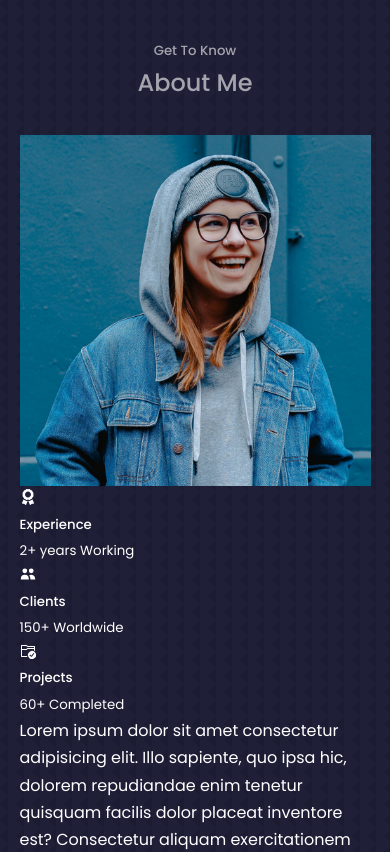
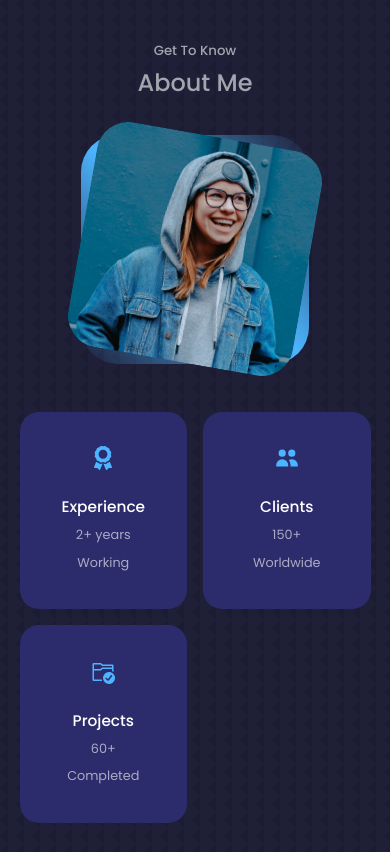
Before and after one commit to demix007/portfolio-website, a React (Create React App) app: page / in a window 390 px wide. Shown: the part 900-1752 px from the top of the page. Built offline with nearby package versions, Linux system fonts and the light colour scheme.

Commit message:
Add stylings to the about section

```diff
--- a/src/components/about/about.css
+++ b/src/components/about/about.css
@@ -0,0 +1,109 @@
+.about__container {
+    display: grid;
+    grid-template-columns: 35% 50%;
+    gap: 15%;
+}
+
+.about__me {
+    width: 100%;
+    aspect-ratio: 1/1;
+    border-radius: 2.3rem;
+    background: linear-gradient(
+        45deg,
+        transparent,
+        var(--color-primary),
+        transparent
+    );
+    display: grid;
+    place-items: center;
+}
+
+.about__me img {
+    border-radius: 2rem;
+    overflow: hidden;
+    transform: rotate(10deg);
+    transition: var(--transition);
+}
+
+.about__me img:hover {
+    transform: rotate(0);
+}
+
+.about__cards {
+    display: grid;
+    grid-template-columns: repeat(3, 1fr);
+    gap: 1.6rem;
+}
+
+.about__card {
+    background: var(--color-bg-variant);
+    border: 1px solid transparent;
+    border-radius: 1.2rem;
+    padding: 2.1rem;
+    text-align: center;
+}
+
+.about__card:hover {
+    background: transparent;
+    background-color: var(--color-primary-variant);
+    cursor: default;
+}
+
+.about__icon {
+    color: var(--color-primary);
+    font-size: 1.5rem;
+    margin-bottom: 1rem;
+}
+
+.about__card h5 {
+    font-size: 0.96rem;
+}
+
+.about__card small {
+    font-size: 0.8rem;
+    color: var(--color-light);
+}
+
+.about__content p {
+    margin: 2rem 0 2.6rem;
+    color: var(--color-light);
+}
+
+/* Media Queries (Medium Devices) */
+
+@media screen and (max-width: 1024px) {
+    .about__container {
+        grid-template-columns: 1fr;
+        gap: 0;
+    }
+
+    .about__me {
+        width: 50%;
+        margin: 2rem auto 4rem;
+    }
+
+    .about__content p {
+        margin: 1rem 0 1.5rem;
+    }
+  }
+
+  /* Media Queries (Small Devices) */
+  @media screen and (max-width: 600px) {
+    .about__me {
+        width: 65%;
+        margin: 0 auto 3rem;
+    }
+
+    .about__cards {
+        grid-template-columns: 1fr 1fr;
+        gap: 1rem;
+    }
+
+    .about__content {
+        text-align: center;
+    }
+
+    .about__content p {
+        margin: 1.5rem 0;
+    }
+  }
```
